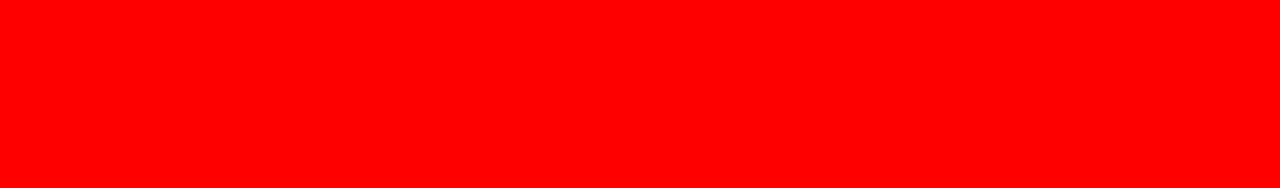
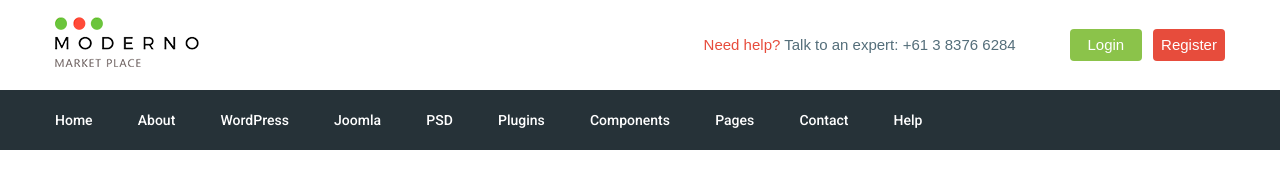
Before and after one commit to JackHamish/moderno, a website: page app/index.html in a window 1280 px wide. Drawn offline with nearby package versions, Linux system fonts and the light colour scheme; files that its build step writes are made by us from their sources.

Commit message:
added header

```diff
--- a/app/index.html
+++ b/app/index.html
@@ -5,12 +5,109 @@
     <meta charset="UTF-8">
     <meta name="viewport" content="width=device-width, initial-scale=1.0">
     <meta http-equiv="X-UA-Compatible" content="ie=edge">
-    <title>Document</title>
+    <title>Moderno</title>
+    <link href="https://fonts.googleapis.com/css2?family=Roboto:wght@500;700&display=swap" rel="stylesheet">
     <link rel="stylesheet" href="js/libs.min.js">
     <link rel="stylesheet" href="css/style.min.css">
 </head>
 
 <body>
+    <header class="header">
+        <div class="header__top">
+
+            <div class="container">
+                <div class="header__top-inner">
+                    <div class="header__logo">
+                        <a href="">
+                            <img src="images/logo.png" alt="">
+                        </a>
+                    </div>
+
+                    <div class="header__text">
+                        <a href="#">
+                            <span>Need help?</span>
+                        </a>
+                        Talk to an expert:
+                        <a class="header__phone" href="tel:61383766284">+61 3 8376 6284</a>
+                    </div>
+
+                    <div class="header__box">
+                        <a class="bascket" href="#"></a>
+                        <a class="header__btn header__btn-login" href="">Login</a>
+                        <a class="header__btn header__btn-register" href="">Register</a>
+
+
+                    </div>
+                </div>
+
+            </div>
+
+        </div>
+        <div class="header__menu">
+            <div class="container">
+                <nav class="menu">
+                    <ul class="menu__list">
+                        <li>
+                            <a href="#">
+                                Home
+
+                            </a>
+                        </li>
+                        <li>
+                            <a href="#">
+                                About
+                            </a>
+                        </li>
+                        <li>
+                            <a href="#">
+                                WordPress
+                            </a>
+                        </li>
+                        <li>
+                            <a href="#">
+                                Joomla
+                            </a>
+                        </li>
+                        <li>
+                            <a href="#">
+                                PSD
+                            </a>
+                        </li>
+                        <li>
+                            <a href="#">
+                                Plugins
+                            </a>
+                        </li>
+                        <li>
+                            <a href="#">
+                                Components
+                            </a>
+                        </li>
+                        <li>
+                            <a href="#">
+                                Pages
+                            </a>
+                        </li>
+                        <li>
+                            <a href="#">
+                                Contact
+                            </a>
+                        </li>
+                        <li>
+                            <a href="#">
+                                Help
+                            </a>
+                        </li>
+                    </ul>
+                </nav>
+            </div>
+        </div>
+
+    </header>
+
+
+
+
 
 
 
--- /dev/null
+++ b/app/scss/_fonts.scss
@@ -0,0 +1,7 @@
+@font-face{
+    font-family: 'Roboto-Regular', sans-serif;
+    src:url('../fonts/Roboto-Regular.woff2') format('woff2'),
+        url('../fonts/Roboto-Regular.woff') format('woff');
+        font-weight: 400;
+        font-display: swap;
+}
--- /dev/null
+++ b/app/scss/_global.scss
@@ -0,0 +1,42 @@
+html{
+    box-sizing: border-box;
+}
+
+*,
+*::before,
+*::after{
+    box-sizing: inherit;
+}
+
+a{
+    display: inline-block;
+}
+
+ul,
+li{
+    padding: 0;
+    margin: 0;
+    list-style: none;
+}
+
+body{
+    font-family: 'Roboto-Regular', sans-serif;
+    font-weight: 400;
+    font-size: 15px;
+    line-height: 24px;
+    color: $color-text;
+    margin: 0;
+}
+
+
+.container{
+    max-width: 1200px;
+    margin: 0 auto;
+    padding: 0 15px;
+}
+
+a{
+    display: inline-block;
+    text-decoration: none;
+    color: $color-text;
+}
--- /dev/null
+++ b/app/scss/_vars.scss
@@ -0,0 +1,4 @@
+$color-text: #546e7a;
+$red: #e74c3c;
+$green: #8bc34a;
+$bg: #263238;
--- a/app/scss/style.scss
+++ b/app/scss/style.scss
@@ -1,15 +1,58 @@
-html{
-    box-sizing: border-box;
+@import '_vars';
+@import '_global';
+@import '_fonts';
+
+
+.header__top-inner{
+    display: flex;
+    justify-content: space-between;
+    height: 90px;
+    align-items: center;
 }
 
-*,
-*::before,
-*::after{
-    box-sizing: inherit;
+.header__text{
+    margin-left: auto;
+    margin-right: 50px;
+    span{
+        color: $red;
+    }
 }
 
 
-body{
+.header__btn{
+    padding: 4px;
+    width: 72px;
+    border-radius: 4px ;
+    text-align: center;
+    color: #ffffff;
+}
+.header__btn-login{
+    background-color: $green;
+}
+.header__btn-register{
+    background-color: $red;
+    margin-left: 7px;
+}
+
+.header__menu{
+    background-color: $bg;
+}
+.menu{
     display: flex;
-    background-color: red;
+    align-items: center;
+    height: 60px;
 }
+.menu__list{
+    li{
+        display: inline-block;
+        &+li{
+            margin-left: 41px;
+        }
+    }
+    a{
+        color: #ffffff;
+        font-family: 'Roboto', sans-serif;
+        font-weight: 500;
+        font-size: 14px;
+    }
+}
--- a/gulpfile.js
+++ b/gulpfile.js
@@ -58,7 +58,7 @@ gulp.task('browser-sync', function() {
 });
 
 gulp.task('watch',function(){
-    gulp.watch('app/scss/style.scss', gulp.parallel('sass'))
+    gulp.watch('app/scss/**/*.scss', gulp.parallel('sass'))
     gulp.watch('app/*.html', gulp.parallel('html'))
     gulp.watch('app/js/*.js', gulp.parallel('js'))
 });
```
Also changed, not shown: app/fonts/Roboto-Regular.ttf (added), app/fonts/Roboto-Regular.woff (added), app/fonts/Roboto-Regular.woff2 (added), app/images/logo.png (added).
